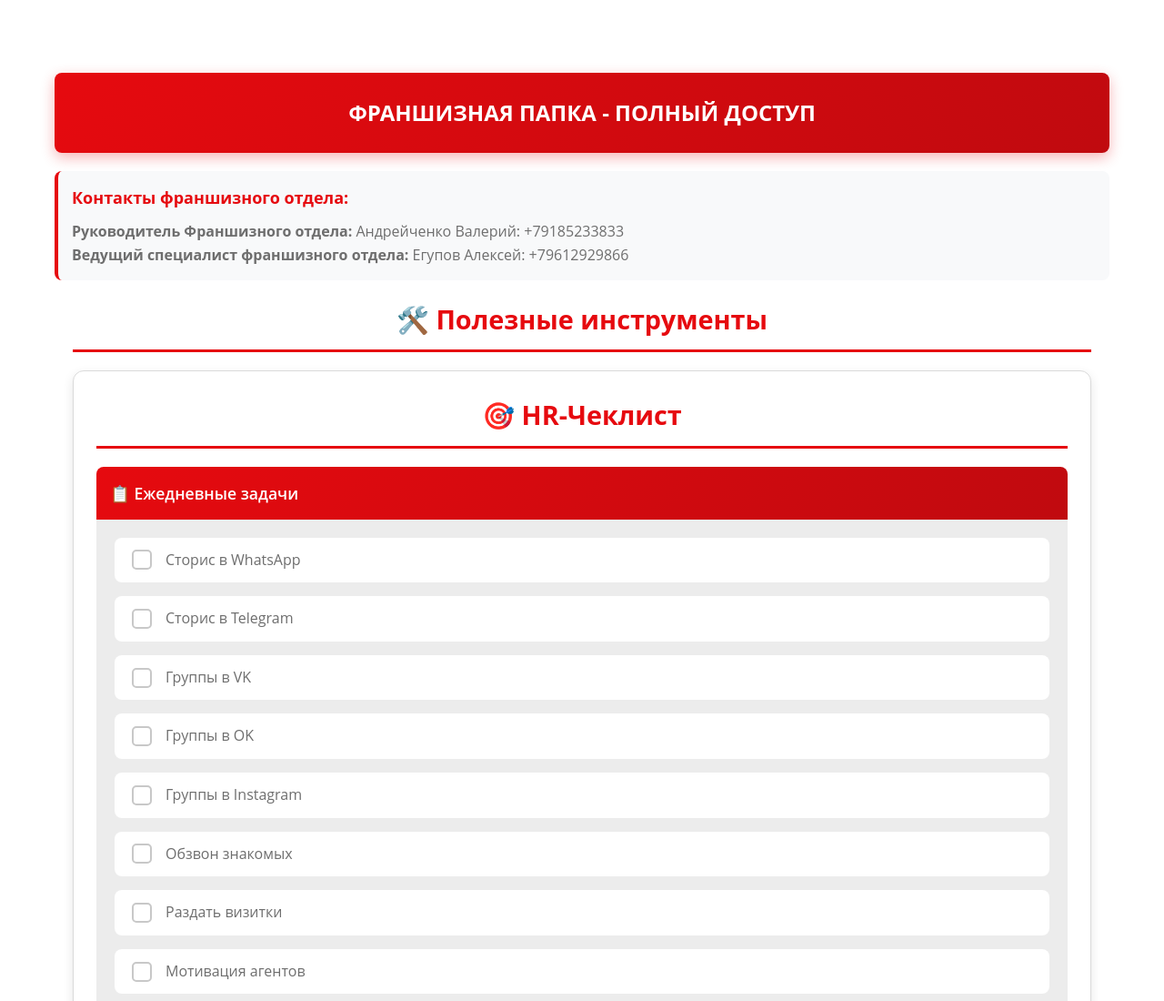
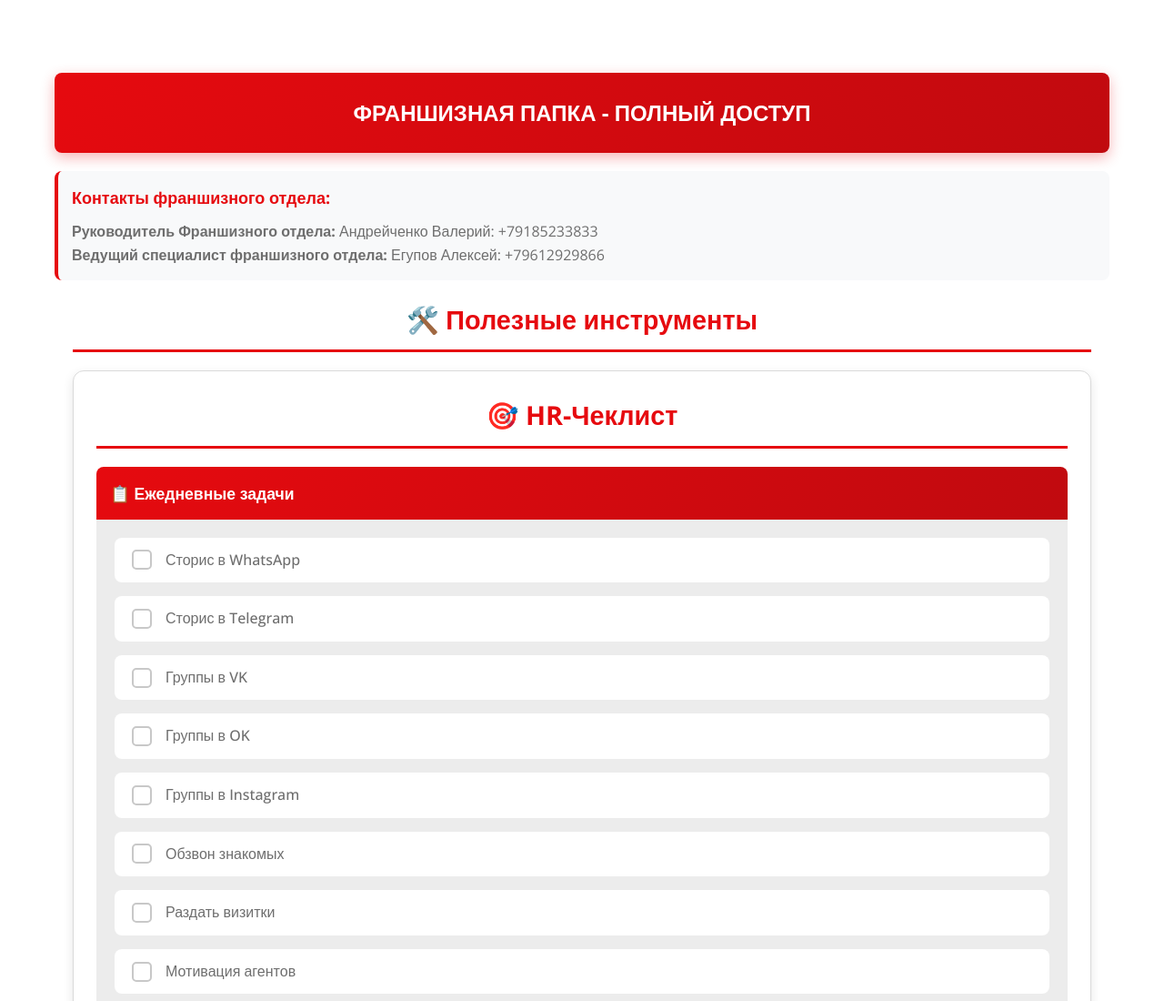
Before and after one commit to LeSauteur/Lastdell, a plain HTML site: page services.html in a window 1280 px wide. Shown: the top 1100 px of the page at 91% size. Drawn offline with nearby package versions, Linux system fonts and the light colour scheme.

Commit message:
Update services.html

```diff
--- a/services.html
+++ b/services.html
@@ -4,6 +4,11 @@
     <meta charset="UTF-8">
     <meta name="viewport" content="width=device-width, initial-scale=1.0">
     <title>Полезные инструменты | Домиан</title>
+     <!-- Подключение Open Sans из Google Fonts -->
+    <link href="https://fonts.googleapis.com/css2?family=Open+Sans:wght@300;400;500;600;700&display=swap" rel="stylesheet">
+    <!-- Font Awesome для иконок -->
+    <link rel="stylesheet" href="https://cdnjs.cloudflare.com/ajax/libs/font-awesome/6.4.0/css/all.min.css">
+   <link rel="stylesheet" href="common-styles.css">
     <style>
         /* Переменные из основного сайта */
         :root {
```
